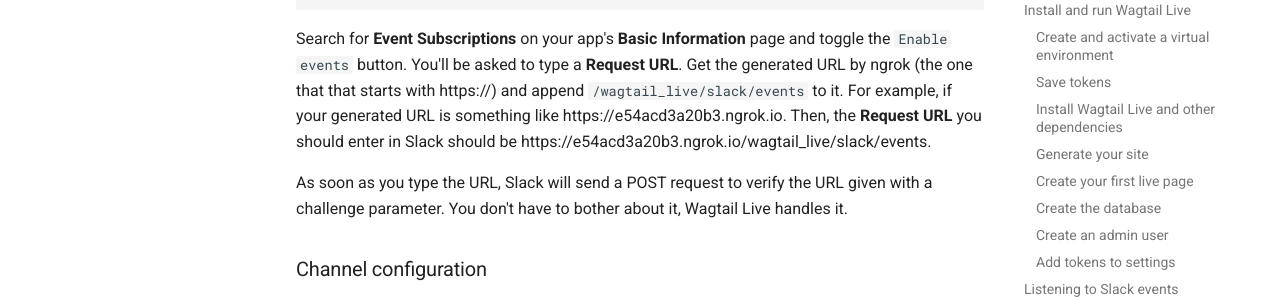
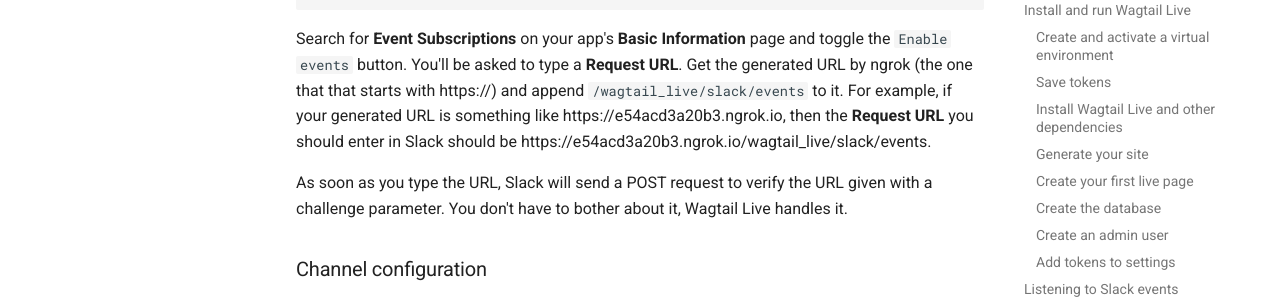
Before and after one commit to wagtail/wagtail-live, an MkDocs documentation site: the page built from docs/getting_started/tutorial.md, in a window 1280 px wide and 900 px high, scrolled down 4456 px. Shown: the part 179-478 px from the top of the window. Built offline with MkDocs 1.6.1 and Material for MkDocs 9.7.7, drawn with Linux system fonts in a browser that asks for light colours; comment, search, counter and statistics services are not loaded.

Commit message:
typo fix

```diff
--- a/docs/getting_started/tutorial.md
+++ b/docs/getting_started/tutorial.md
@@ -214,7 +214,7 @@ $ python3 manage.py runserver
 Search for **Event Subscriptions** on your app's **Basic Information** page and toggle the `Enable events` button.
 You'll be asked to type a **Request URL**. Get the generated URL by ngrok (the one that that starts with https://)
 and append `/wagtail_live/slack/events` to it.
-For example, if your generated URL is something like https://e54acd3a20b3.ngrok.io. Then, the **Request URL** you
+For example, if your generated URL is something like https://e54acd3a20b3.ngrok.io, then the **Request URL** you
 should enter in Slack should be
 https://e54acd3a20b3.ngrok.io/wagtail_live/slack/events.
 
```
